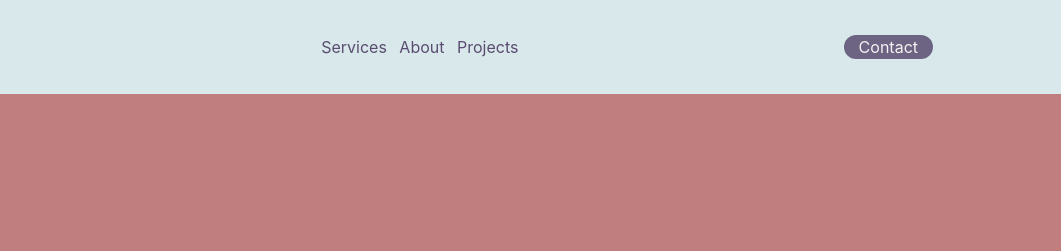
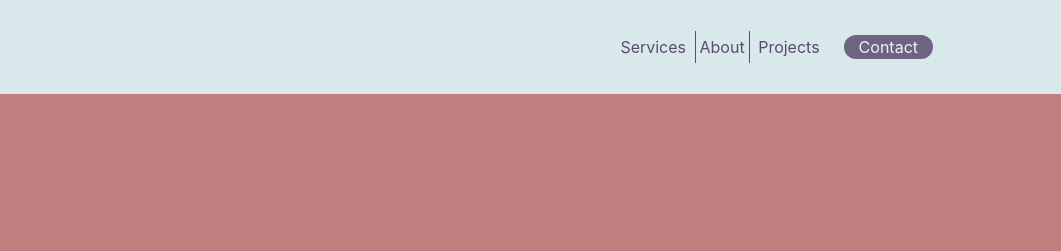
Before and after one commit to BLipsett/site-build-practice, a plain HTML site: page index.html in a window 1280 px wide. Shown: the top 251 px of the page, 219-1280 px from the left. Drawn offline with nearby package versions, Linux system fonts and the light colour scheme.

Commit message:
container fix

```diff
--- a/index.html
+++ b/index.html
@@ -34,7 +34,8 @@
         <div class="col-lg-2">Contact</div>
       </div>
     </div> -->
-    <div class="container-fluid">
+    <div class="container-fluid bg-theme">
+      <div class="container">
         <div class="row align-items-center justify-content-center hero-section">
           <div class="col-4">
             <div class="card1">
@@ -78,5 +79,6 @@
           <div class="col"></div>
         </div>
       </div>
+    </div>
   </body>
 </html>
--- a/style.css
+++ b/style.css
@@ -8,7 +8,7 @@
 
 header {
   display: flex;
-  justify-content: space-between;
+  justify-content: flex-end;
   background-color: var(--theme-secondary);
   align-items: center;
   padding: 20px 10%;
@@ -19,11 +19,17 @@ a {
   color: var(--theme-purple);
 }
 .day-logo {
+  margin-right: auto;
   cursor: pointer;
 }
 
 nav li {
   list-style: none;
+}
+
+ul li:nth-child(2) {
+  border-left: 1px solid var(--theme-purple);
+  border-right: 1px solid var(--theme-purple);
 }
 
 .nav-links {
@@ -43,6 +49,7 @@ header button {
   padding: 0 15px;
   background-color: #594c70d6;
   color: rgb(245, 241, 241);
+  margin-left: 20px;
 }
 
 /* end of new header instead of nav bar */
@@ -52,8 +59,11 @@ header button {
   color: var(--theme-purple);
 }
 
+.bg-theme {
+  background-color: var(--theme-primary);
+}
+
 .hero-section {
-  background-color: var(--theme-primary);
   height: 70vh;
   color: white;
 }
```
Lines whose indentation alone changed are shown as unchanged.
